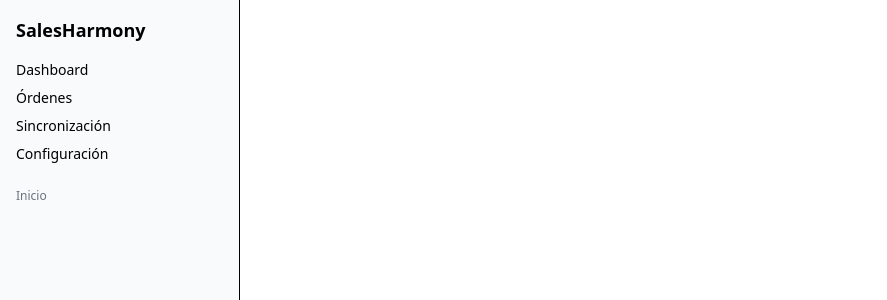
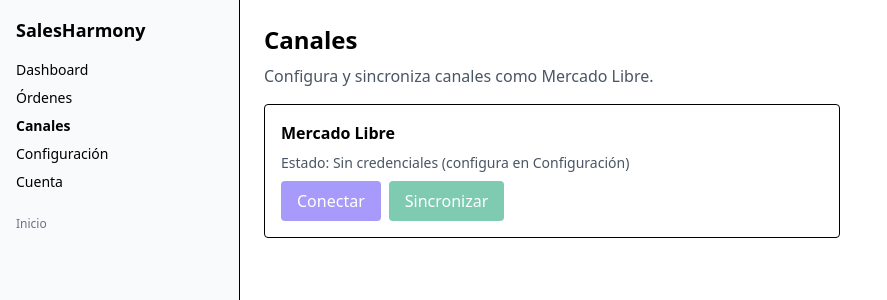
Before and after one commit to dvrbuilder94/Harmony, a React (Vite) app in the folder frontend/: page /channels in a window 1280 px wide. Shown: the top 300 px of the page, without its empty margins (0-887 px from the left). Built offline with nearby package versions, Linux system fonts and the light colour scheme.

Commit message:
feat(ui): add Channels and Account sections; move ML connect/sync to Channels; clarify Settings; redirect OAuth to /channels

```diff
--- a/frontend/src/App.tsx
+++ b/frontend/src/App.tsx
@@ -4,8 +4,9 @@ import { getApiBase } from './api'
 import Layout from './components/Layout'
 import Dashboard from './pages/Dashboard'
 import Orders from './pages/Orders'
-import SyncPage from './pages/Sync'
+import Channels from './pages/Channels'
 import Settings from './pages/Settings'
+import Account from './pages/Account'
 
 function useApiBase() {
   const [base, setBase] = useState<string>('http://localhost:5000')
@@ -38,8 +39,9 @@ export default function App() {
       <Routes>
         <Route path="/" element={<Dashboard />} />
         <Route path="/orders" element={<Orders />} />
-        <Route path="/sync" element={<SyncPage />} />
+        <Route path="/channels" element={<Channels />} />
         <Route path="/settings" element={<Settings />} />
+        <Route path="/account" element={<Account />} />
       </Routes>
     </Layout>
   )
--- a/frontend/src/components/Layout.tsx
+++ b/frontend/src/components/Layout.tsx
@@ -9,8 +9,9 @@ export default function Layout({ children }: { children: ReactNode }) {
         <nav className="flex flex-col gap-2 text-sm">
           <NavLink to="/" end className={({ isActive }) => isActive ? 'font-semibold' : ''}>Dashboard</NavLink>
           <NavLink to="/orders" className={({ isActive }) => isActive ? 'font-semibold' : ''}>Órdenes</NavLink>
-          <NavLink to="/sync" className={({ isActive }) => isActive ? 'font-semibold' : ''}>Sincronización</NavLink>
+          <NavLink to="/channels" className={({ isActive }) => isActive ? 'font-semibold' : ''}>Canales</NavLink>
           <NavLink to="/settings" className={({ isActive }) => isActive ? 'font-semibold' : ''}>Configuración</NavLink>
+          <NavLink to="/account" className={({ isActive }) => isActive ? 'font-semibold' : ''}>Cuenta</NavLink>
         </nav>
         <div className="mt-6 text-xs text-gray-500">
           <Link to="/" className="hover:underline">Inicio</Link>
--- /dev/null
+++ b/frontend/src/pages/Account.tsx
@@ -0,0 +1,32 @@
+import { useState } from 'react'
+import { login, setToken } from '../api'
+
+export default function Account() {
+  const [email, setEmail] = useState('')
+  const [password, setPassword] = useState('')
+  const [loading, setLoading] = useState(false)
+
+  const doLogin = async () => {
+    setLoading(true)
+    try {
+      const json = await login(email, password)
+      setToken(json.data.access_token)
+      alert('Login OK')
+    } catch {
+      alert('Login failed')
+    } finally {
+      setLoading(false)
+    }
+  }
+
+  return (
+    <div>
+      <h1 className="text-2xl font-bold mb-4">Cuenta</h1>
+      <div className="grid gap-2 max-w-md">
+        <input className="border p-2 rounded" placeholder="email" value={email} onChange={e => setEmail(e.target.value)} />
+        <input className="border p-2 rounded" placeholder="password" type="password" value={password} onChange={e => setPassword(e.target.value)} />
+        <button className="bg-black text-white px-4 py-2 rounded disabled:opacity-50" onClick={doLogin} disabled={loading}>Iniciar sesión</button>
+      </div>
+    </div>
+  )
+}
--- /dev/null
+++ b/frontend/src/pages/Channels.tsx
@@ -0,0 +1,49 @@
+import { useEffect, useState } from 'react'
+import { getMeliAuthUrl, syncMeli, getToken, getMeliCreds } from '../api'
+
+export default function Channels() {
+  const [loading, setLoading] = useState(false)
+  const [creds, setCreds] = useState<any>(null)
+  const [statusMsg, setStatusMsg] = useState<string>('')
+
+  useEffect(() => {
+    if (!getToken()) return
+    getMeliCreds().then(d => setCreds(d.credentials)).catch(() => setCreds(null))
+  }, [])
+
+  const connectMeli = async () => {
+    const url = await getMeliAuthUrl()
+    window.open(url, '_blank')
+  }
+
+  const doSync = async () => {
+    setLoading(true)
+    try {
+      const json = await syncMeli()
+      if (json.data && typeof json.data.fetched !== 'undefined') {
+        setStatusMsg(`Mercado Libre conectado. Órdenes obtenidas: ${json.data.fetched}. Guardadas: ${json.data.saved ?? 0}`)
+      } else if (json.data && json.data.orders) {
+        setStatusMsg(`Mercado Libre conectado. Órdenes en respuesta: ${json.data.orders.length}`)
+      }
+    } finally {
+      setLoading(false)
+    }
+  }
+
+  return (
+    <div>
+      <h1 className="text-2xl font-bold mb-2">Canales</h1>
+      <p className="text-gray-600 mb-4">Configura y sincroniza canales como Mercado Libre.</p>
+
+      <div className="border rounded p-4 max-w-xl">
+        <div className="font-semibold mb-2">Mercado Libre</div>
+        <div className="text-sm text-gray-600 mb-2">Estado: {creds ? 'Credenciales configuradas' : 'Sin credenciales (configura en Configuración)'}</div>
+        <div className="flex gap-2">
+          <button className="bg-indigo-600 text-white px-4 py-2 rounded disabled:opacity-50" onClick={connectMeli} disabled={!getToken() || !creds}>Conectar</button>
+          <button className="bg-emerald-600 text-white px-4 py-2 rounded disabled:opacity-50" onClick={doSync} disabled={!getToken()}>Sincronizar</button>
+        </div>
+        {statusMsg && <div className="mt-3 text-sm text-emerald-700">{statusMsg}</div>}
+      </div>
+    </div>
+  )
+}
--- a/frontend/src/pages/Settings.tsx
+++ b/frontend/src/pages/Settings.tsx
@@ -44,6 +44,7 @@ export default function Settings() {
       <h1 className="text-2xl font-bold mb-4">Configuración</h1>
       <pre className="bg-gray-100 p-3 rounded text-sm overflow-auto">{JSON.stringify(me, null, 2)}</pre>
       <h2 className="text-lg font-semibold mt-6 mb-2">Integraciones: Mercado Libre</h2>
+      <p className="text-sm text-gray-600 mb-2">La configuración de credenciales permite conectar el canal en la sección “Canales”.</p>
       <div className="grid gap-2 max-w-xl">
         <input className="border p-2 rounded" placeholder="Client ID" value={clientId} onChange={e=>setClientId(e.target.value)} />
         <input className="border p-2 rounded" placeholder="Client Secret" type="password" value={clientSecret} onChange={e=>setClientSecret(e.target.value)} />
```
Also changed, not shown: 1 other file (tests, documents, lock files or other folders).
